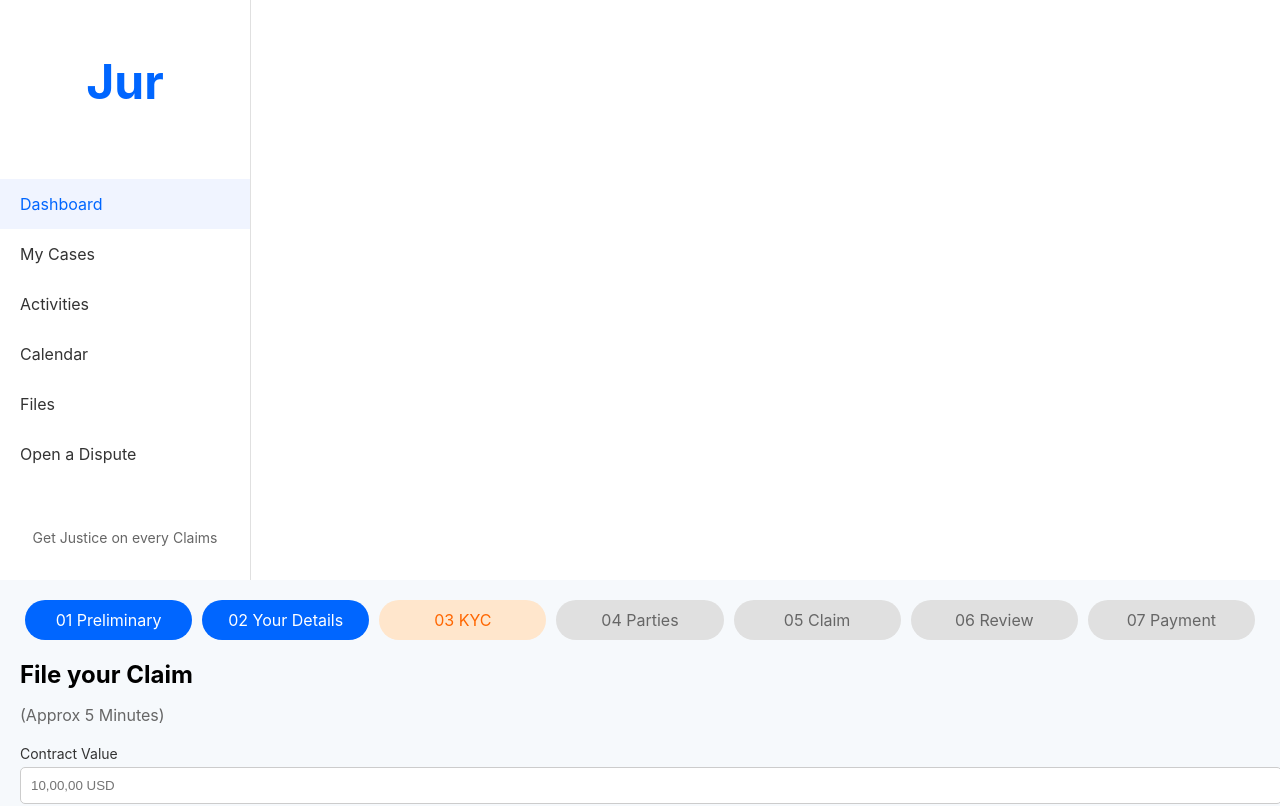
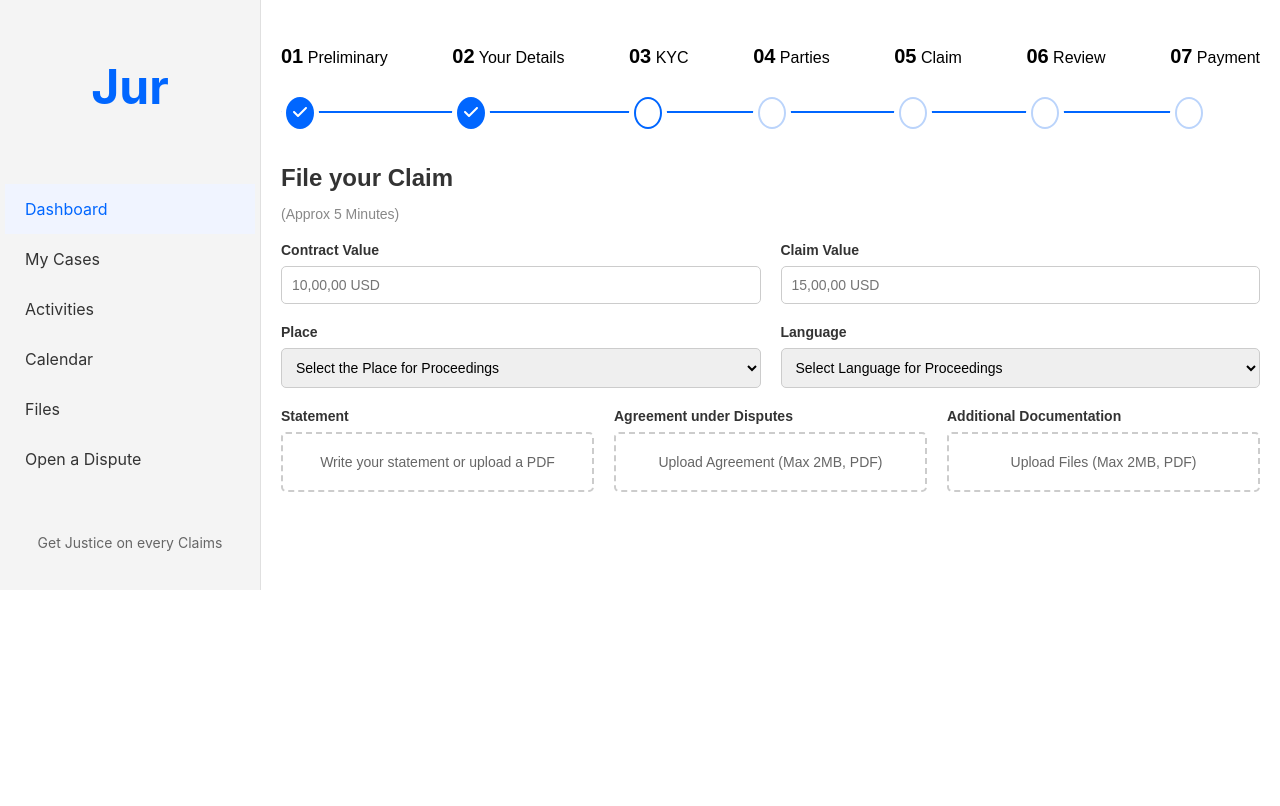
Before and after one commit to im-ayushjha/Rise11, a React (Create React App) app in the folder rise11/: page / in a window 1280 px wide. Shown: the top 806 px of the page. Built offline with nearby package versions, Linux system fonts and the light colour scheme.

Commit message:
make progress component

```diff
--- a/rise11/package.json
+++ b/rise11/package.json
@@ -3,6 +3,9 @@
   "version": "0.1.0",
   "private": true,
   "dependencies": {
+    "@fortawesome/fontawesome-svg-core": "^6.7.1",
+    "@fortawesome/free-solid-svg-icons": "^6.7.1",
+    "@fortawesome/react-fontawesome": "^0.2.2",
     "cra-template": "1.2.0",
     "react": "^19.0.0",
     "react-dom": "^19.0.0",
--- a/rise11/src/App.css
+++ b/rise11/src/App.css
@@ -1,13 +1,40 @@
+.app {
+  display: flex;
+  /* height: 100vh; */
+  flex-wrap: nowrap; /* Prevent wrapping */
+  /* overflow: hidden; Avoid content spilling outside */
+}
+
+/* Sidebar styles */
+.app > .sidebar {
+  flex: 0 0 250px; /* Sidebar fixed at 250px width */
+  background-color: #f4f4f4;
+  padding: 5px;
+  min-width: 200px; /* Minimum usable size */
+  max-width: 300px; /* Prevent the sidebar from growing indefinitely */
+}
+
+/* Dashboard content styles */
+.app > .dashboard-content {
+  flex: 1; /* Take up remaining space */
+  background-color: #ffffff;
+  padding: 20px;
+  min-width: 0; /* Prevent unwanted shrinking */
+}
+
+/* Responsive design */
 @media (max-width: 768px) {
   .app {
-    flex-direction: column;
+    flex-direction: column; /* Stack sidebar and dashboard vertically */
   }
 
   .sidebar {
-    width: 100%;
+    width: 100%; /* Full width in mobile view */
+    height: auto; /* Adjust height automatically */
   }
 
   .dashboard-content {
+    width: 100%; /* Full width in mobile view */
     padding: 10px;
   }
 }
--- a/rise11/src/components/DashboardContent.css
+++ b/rise11/src/components/DashboardContent.css
@@ -1,60 +1,144 @@
 .dashboard-content {
-  flex: 1;
-  padding: 20px;
-  background-color: #f6f9fc;
+  /* flex: 1; */
+  /* padding: 30px; */
+  font-family: Arial, sans-serif;
+}
+
+.detail {
+  display: flex;
+  flex-direction: column;
+  align-items: flex-start;
 }
 
 .progress-bar {
   display: flex;
+  position: relative;
   justify-content: space-between;
-  margin-bottom: 20px;
+  margin-bottom: 30px;
+  max-width: 100%;
+}
+
+.progress-bar::before {
+  content: "";
+  background-color: #0066ff;
+
+  position: absolute;
+  top: 81%;
+  left: 0;
+  transform: translateY(-50%);
+  height: 2px;
+  width: 92%;
+  z-index: 1;
+  transition: 0.4s ease;
+}
+
+.progress {
+  background-color: #0066ff;
+  position: absolute;
+  top: 50%;
+  left: 0;
+  transform: translateY(-50%);
+  height: 2px;
+  width: 0%;
+  z-index: -1;
+  transition: 0.4s ease;
+}
+
+.circle {
+  padding: 5px;
+  background-color: white;
+  border-radius: 50%;
+  position: relative;
+  z-index: 1;
 }
 
 .progress-bar .step {
-  padding: 10px 20px;
-  border-radius: 20px;
-  background-color: #e0e0e0;
-  color: #666666;
+  position: relative;
+  z-index: 1;
+  padding: 5px 5px;
+  border-radius: 50%;
+  background-color: white;
+  color: white;
   text-align: center;
-  flex: 1;
-  margin: 0 5px;
+  border: 2px solid #bbd4fb;
+  /* flex: 1; */
+  /* font-size: 14px; */
 }
 
 .progress-bar .step.completed {
   background-color: #0066ff;
+  border: 2px solid #0066ff;
   color: white;
 }
 
 .progress-bar .step.current {
-  background-color: #ffe6cc;
-  color: #ff6600;
+  border: 2px solid #0066ff;
 }
 
 .form-section h2 {
   font-size: 24px;
-  margin-bottom: 5px;
+  font-weight: bold;
+  margin-bottom: 10px;
+  color: #333333;
 }
 
 .form-section p {
+  font-size: 14px;
+  color: #888888;
   margin-bottom: 20px;
-  color: #666666;
+}
+
+.form-row {
+  display: flex;
+  gap: 20px;
+  margin-bottom: 20px;
 }
 
 .form-group {
-  margin-bottom: 15px;
+  flex: 1;
+  display: flex;
+  flex-direction: column;
 }
 
 .form-group label {
-  display: block;
   font-size: 14px;
+  font-weight: bold;
   color: #333333;
-  margin-bottom: 5px;
+  margin-bottom: 8px;
 }
 
 .form-group input,
 .form-group select {
-  width: 100%;
   padding: 10px;
   border: 1px solid #cccccc;
   border-radius: 5px;
+  font-size: 14px;
 }
+
+.upload-section {
+  flex: 1;
+  display: flex;
+  flex-direction: column;
+}
+
+.upload-section label {
+  font-size: 14px;
+  font-weight: bold;
+  color: #333333;
+  margin-bottom: 8px;
+}
+
+.upload-box {
+  padding: 20px;
+  border: 2px dashed #cccccc;
+  border-radius: 5px;
+  text-align: center;
+  color: #666666;
+  font-size: 14px;
+  background-color: #ffffff;
+}
+
+.upload-box:hover {
+  border-color: #0066ff;
+  background-color: #f0f8ff;
+}
--- a/rise11/src/components/DashboardContent.js
+++ b/rise11/src/components/DashboardContent.js
@@ -1,21 +1,124 @@
 import React from "react";
 import "./DashboardContent.css";
+import { FontAwesomeIcon } from "@fortawesome/react-fontawesome";
+import { faCheck } from "@fortawesome/free-solid-svg-icons";
+import { text } from "@fortawesome/fontawesome-svg-core";
 
 function DashboardContent() {
   return (
     <div className="dashboard-content">
       <div className="progress-bar">
-        <div className="step completed">01 Preliminary</div>
-        <div className="step completed">02 Your Details</div>
-        <div className="step current">03 KYC</div>
-        <div className="step">04 Parties</div>
-        <div className="step">05 Claim</div>
-        <div className="step">06 Review</div>
-        <div className="step">07 Payment</div>
+        <div className="progress"></div>
+        <div className="detail">
+          <p>
+            <span
+              style={{ fontWeight: "bold", fontSize: "20px", lineHeight: "2" }}
+            >
+              01
+            </span>{" "}
+            Preliminary
+          </p>
+          <div className="circle">
+            <div className="step completed">
+              <FontAwesomeIcon icon={faCheck} />
+            </div>
+          </div>
+        </div>
+        <div className="detail">
+          <p>
+            <span
+              style={{ fontWeight: "bold", fontSize: "20px", lineHeight: "2" }}
+            >
+              02
+            </span>{" "}
+            Your Details
+          </p>
+          <div className="circle">
+            <div className="step completed">
+              <FontAwesomeIcon icon={faCheck} />
+            </div>
+          </div>
+        </div>
+        <div className="detail">
+          <p>
+            <span
+              style={{ fontWeight: "bold", fontSize: "20px", lineHeight: "2" }}
+            >
+              03
+            </span>{" "}
+            KYC
+          </p>
+          <div className="circle">
+            <div className="step current">
+              <FontAwesomeIcon icon={faCheck} />
+            </div>
+          </div>
+        </div>
+        <div className="detail">
+          <p>
+            <span
+              style={{ fontWeight: "bold", fontSize: "20px", lineHeight: "2" }}
+            >
+              04
+            </span>{" "}
+            Parties
+          </p>
+          <div className="circle">
+            <div className="step">
+              <FontAwesomeIcon icon={faCheck} />
+            </div>
+          </div>
+        </div>
+        <div className="detail">
+          <p>
+            <span
+              style={{ fontWeight: "bold", fontSize: "20px", lineHeight: "2" }}
+            >
+              05
+            </span>{" "}
+            Claim
+          </p>
+          <div className="circle">
+            <div className="step">
+              <FontAwesomeIcon icon={faCheck} />
+            </div>
+          </div>
+        </div>
+        <div className="detail">
+          <p>
+            <span
+              style={{ fontWeight: "bold", fontSize: "20px", lineHeight: "2" }}
+            >
+              06
+            </span>{" "}
+            Review
+          </p>
+          <div className="circle">
+            <div className="step">
+              <FontAwesomeIcon icon={faCheck} />
+            </div>
+          </div>
+        </div>
+        <div className="detail">
+          <p>
+            <span
+              style={{ fontWeight: "bold", fontSize: "20px", lineHeight: "2" }}
+            >
+              07
+            </span>{" "}
+            Payment
+          </p>
+          <div className="circle">
+            <div className="step">
+              <FontAwesomeIcon icon={faCheck} />
+            </div>
+          </div>
+        </div>
       </div>
       <div className="form-section">
         <h2>File your Claim</h2>
         <p>(Approx 5 Minutes)</p>
+        <div className="form-row">
           <div className="form-group">
             <label>Contract Value</label>
             <input type="text" placeholder="10,00,00 USD" />
@@ -24,6 +127,8 @@
             <label>Claim Value</label>
             <input type="text" placeholder="15,00,00 USD" />
           </div>
+        </div>
+        <div className="form-row">
           <div className="form-group">
             <label>Place</label>
             <select>
@@ -32,6 +137,31 @@
               <option>Place 2</option>
             </select>
           </div>
+          <div className="form-group">
+            <label>Language</label>
+            <select>
+              <option>Select Language for Proceedings</option>
+              <option>English</option>
+              <option>Spanish</option>
+            </select>
+          </div>
+        </div>
+        <div className="form-row">
+          <div className="upload-section">
+            <label>Statement</label>
+            <div className="upload-box">
+              Write your statement or upload a PDF
+            </div>
+          </div>
+          <div className="upload-section">
+            <label>Agreement under Disputes</label>
+            <div className="upload-box">Upload Agreement (Max 2MB, PDF)</div>
+          </div>
+          <div className="upload-section">
+            <label>Additional Documentation</label>
+            <div className="upload-box">Upload Files (Max 2MB, PDF)</div>
+          </div>
+        </div>
       </div>
     </div>
   );
```
Also changed, not shown: 1 other file (tests, documents, lock files or other folders). Lines whose indentation alone changed are shown as unchanged.
